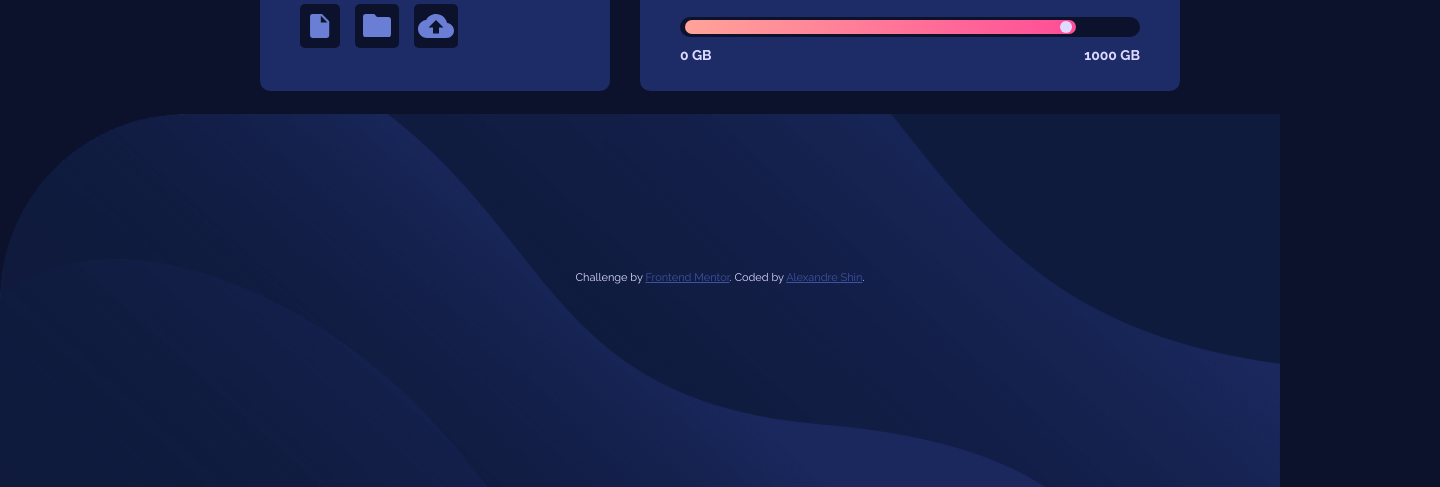
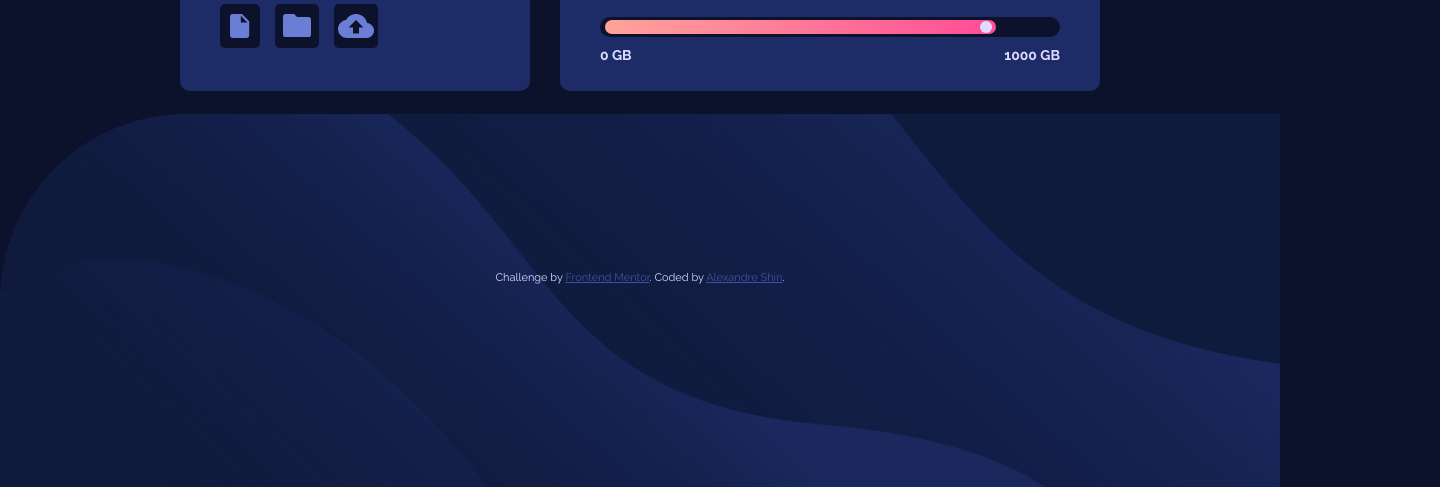
Before and after one commit to alexandremsantosjob/desafio-fylo-data-storage-component-animation, a plain HTML site: page index.html in a window 1280 px wide. Shown: the part 313-800 px from the top of the page, 1440 px wide, since content can reach past the window. Drawn offline with Linux system fonts and the light colour scheme.

Commit message:
centralize

```diff
--- a/src/css/responsive.css
+++ b/src/css/responsive.css
@@ -69,7 +69,6 @@
 
     body{
         width: 375px;
-        height: 882px;
         background-image: url(../images/bg-mobile.png);
         background-size: cover;
         background-repeat: no-repeat;
--- a/src/css/style.css
+++ b/src/css/style.css
@@ -13,20 +13,20 @@
 }
 
 
-
 body {
     display: flex;
     justify-content: center;
     align-items: center;
     flex-direction: column;
     margin: 0 auto;
-    min-width: 1440px;
+    max-width: 1440px;
     min-height: 100vh;
     font-size: 1.4rem;
     background-image: url(../images/bg-desktop.png);
-    background-position: bottom;
+    background-position: bottom center;
     background-repeat: no-repeat;
     background-size: contain;
+
     background-color: var(--color-very-dark-blue);
     animation: body 2s ease-in-out;
 }
```
